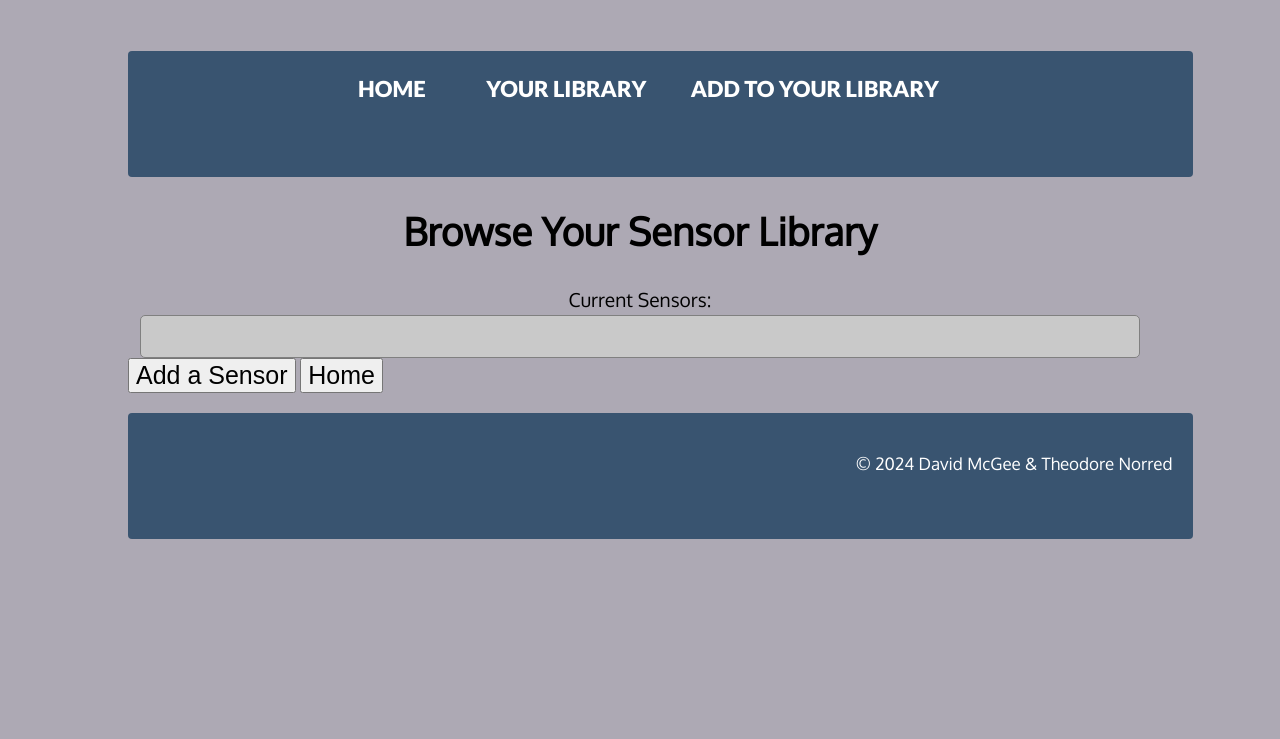
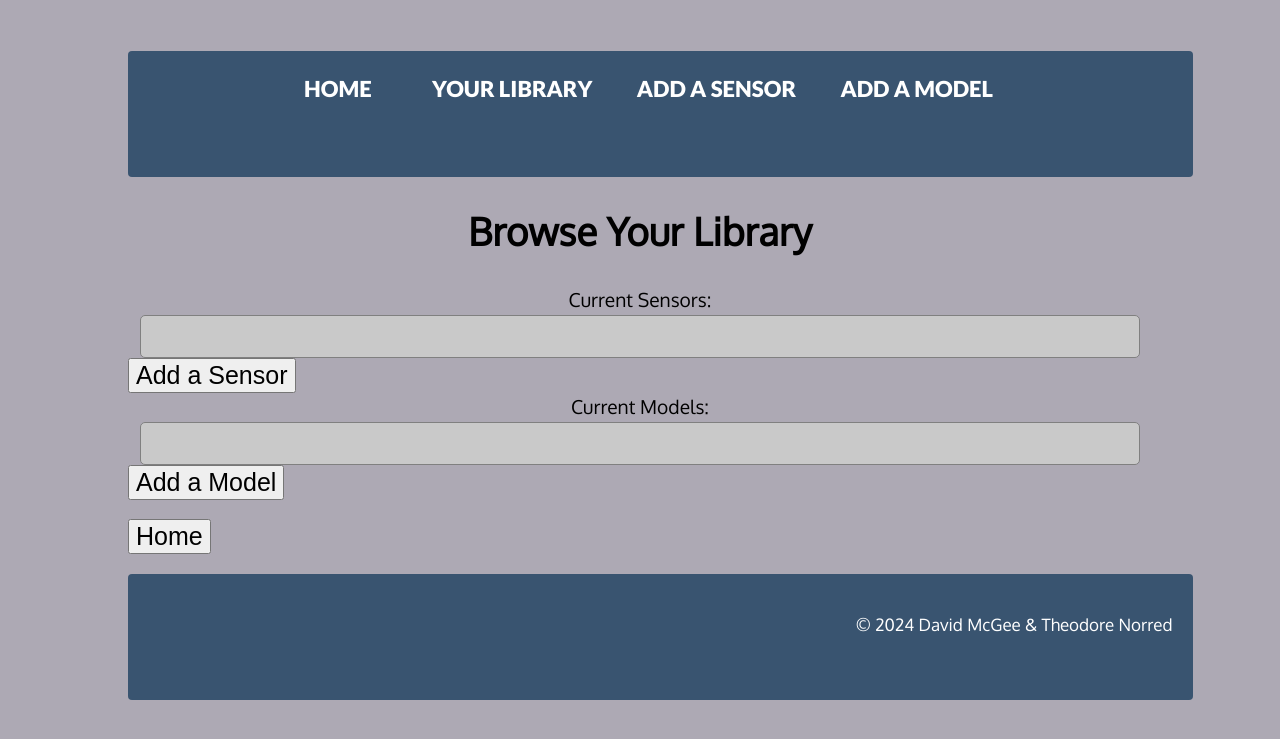
Before and after one commit to skipmcgee/wind-forecast, a Flask app: page /library in a window 1280 px wide. Shown: the top 739 px of the page. Run offline with Flask 3, Linux system fonts and the light colour scheme; data that the repository does not hold is empty; some libraries are stand-ins or nearby versions.

Commit message:
adding some model capability

```diff
--- a/app.py
+++ b/app.py
@@ -12,7 +12,6 @@ db_connection = db.connect_to_database()
 logger = logging.getLogger('werkzeug')
 entities_list = ['models', 'locations', 'sensors', 'forecasts', 'readings', ]
 info_dict = dict()
-editsensor = dict()
 
 # Routes
 @app.route("/index")
@@ -34,7 +33,7 @@ def root():
         info_dict['todate'] = request.form['todate']
         info_dict['sensorlist'] = request.form['sensorlist']
         logger.info(str(info_dict))
-        return redirect("/results", )
+        return redirect("/results", info_dict=info_dict)
 
 @app.route('/results', methods=["GET"])
 def results():
@@ -48,44 +47,72 @@ def results():
 @app.route('/library', methods=["POST", "GET"])
 def library():
     if request.method == "GET":
-        edit_sensor_query = f"SELECT sensorID, sensorName, sensorAPIKEY, sensorNumber, locationLatitude, locationLongitude, locationAltitude FROM Sensors\n JOIN Locations ON Sensors.sensorLocationID = Locations.locationID\n ORDER BY sensorName DESC;"
-        edit_sensor_obj = db.execute_query(db_connection=db_connection, query=edit_sensor_query)
-        edit_sensor_results = edit_sensor_obj.fetchall()
-        print(edit_sensor_results)
-        return render_template("library.html", sensors=edit_sensor_results)
+        sensor_query = f"SELECT sensorID, sensorName, sensorAPIKEY, sensorNumber, locationLatitude, locationLongitude, locationAltitude FROM Sensors\n JOIN Locations ON Sensors.sensorLocationID = Locations.locationID\n ORDER BY sensorName DESC;"
+        sensor_obj = db.execute_query(db_connection=db_connection, query=sensor_query)
+        sensor_results = sensor_obj.fetchall()
+        #print(edit_sensor_results)
+        model_query = f"SELECT * FROM Models\n ORDER BY modelName DESC;"
+        model_obj = db.execute_query(db_connection=db_connection, query=model_query)
+        model_results = model_obj.fetchall()
+        return render_template("library.html", sensors=sensor_results, models=model_results)
     elif request.method == "POST":
         # sql commands to update or add
         return redirect("/")
 
-@app.route("/delete/<int:sensorID>", methods=["POST",])
-def delete(sensorID):
+@app.route("/delete/sensor/<int:sensorID>", methods=["POST", "GET"])
+def deletesensor(sensorID):
     sensor_query = f"DELETE FROM Sensors\nWHERE sensorID={sensorID};"
     query_obj = db.execute_query(db_connection=db_connection, query=sensor_query)
 
     return redirect("/library")
 
-@app.route("/edit/<int:sensorID>", methods=["POST", "GET"])
+@app.route("/delete/model/<int:modelID>", methods=["POST", "GET"])
+def deletemodel(modelID):
+    logger.info(modelID)
+    model_query = f"DELETE FROM Models\nWHERE modelID={modelID};"
+    query_obj = db.execute_query(db_connection=db_connection, query=model_query)
+
+    return redirect("/library")
+
+@app.route("/edit/sensor/<int:sensorID>", methods=["POST", "GET"])
 def sensoredit(sensorID):
     if request.method == "GET":
         sensor_query = f"SELECT * FROM Sensors\nJOIN Locations ON Sensors.sensorLocationID = Locations.locationID\nWHERE Sensors.sensorID = {sensorID};"
         query_results = db.execute_query(db_connection=db_connection, query=sensor_query).fetchall()
         logger.info(query_results)
-        return render_template("edit.html", specific_sensor=query_results)
+        return render_template("editsensor.html", specific_sensor=query_results)
 
-    elif request.method == "Post":
+    elif request.method == "POST":
         logger.info(sensorID)
-        logger.info(str(editsensor))
-        sensor_query = f"UPDATE Sensors\nSET `sensorName` = {editsensor['sensorName']}, `sensorAPIKey` = {editsensor['sensorAPIKey']}, `sensorNumber` = {editsensor['sensorNumber']}, `sensorLocationID` = {editsensor['sensorLocationID']},\nWHERE `sensorID` = {sensorID};"
+        logger.info(str(request.form))
+        sensor_query = f"UPDATE Sensors\nSET `sensorName`='{request.form['sensorName']}', `sensorAPIKey`='{request.form['sensorAPIKey']}', `sensorNumber`='{request.form['sensorNumber']}', `sensorLocationID`='{request.form['sensorLocationID']}',\nWHERE Sensors.sensorID = {sensorID};"
         query_obj = db.execute_query(db_connection=db_connection, query=sensor_query)
-        location_query = f"UPDATE Locations\nSET `locationName`={editsensor['locationName']}, `locationLatitude`={editsensor['locationLatitude']}, `locationLongitude`={editsensor['locationLongitude']}, `locationAltitude`={editsensor['locationAltitude']},\nWHERE `locationID`=_locationID;"
+        id_sensor_query = f"SELECT sensorLocationID FROM Sensors\n WHERE Sensors.sensorID = {sensorID};"
+        _sensorLocationID = db.execute_query(db_connection=db_connection, query=sensor_query).fetchall()
+        location_query = f"UPDATE Locations\nSET `locationName`='{request.form['locationName']}', `locationLatitude`='{request.form['locationLatitude']}', `locationLongitude`='{request.form['locationLongitude']}', `locationAltitude`='{request.form['locationAltitude']}',\nWHERE Locations.locationID = {_sensorLocationID};"
         location_obj = db.execute_query(db_connection=db_connection, query=location_query)
 
         return redirect("/library")
 
-@app.route("/add", methods=["POST", "GET",])
+@app.route("/edit/model/<int:modelID>", methods=["POST", "GET"])
+def modeledit(modelID):
+    if request.method == "GET":
+        models_query = f"SELECT * FROM Models\nWHERE Models.modelID = {modelID};"
+        query_results = db.execute_query(db_connection=db_connection, query=models_query).fetchall()
+        logger.info(query_results)
+        return render_template("editmodel.html", specific_model=query_results)
+
+    elif request.method == "POST":
+        logger.info(f"updating name for {request.form['modelID']} to: {request.form['modelName']}")
+        model_query = f"UPDATE Models\nSET `modelName`='{request.form['modelName']}'\nWHERE Models.modelID = {modelID};"
+        query_obj = db.execute_query(db_connection=db_connection, query=model_query)
+
+        return redirect("/library")
+
+@app.route("/add/sensor", methods=["POST", "GET",])
 def addsensor():
     if request.method == "GET":
-        return render_template("add.html")
+        return render_template("addsensor.html")
 
     elif request.method == "POST":
         logger.info(str(request.form))
@@ -95,6 +122,17 @@ def addsensor():
         query_obj = db.execute_query(db_connection=db_connection, query=sensor_query)
         return redirect("/library")
 
+@app.route("/add/model", methods=["POST", "GET",])
+def addmodel():
+    if request.method == "GET":
+        return render_template("addmodel.html")
+    elif request.method == "POST":
+        logger.info(str(request.form))
+        model_update = f"INSERT INTO `Models` (modelName)\n VALUES ('{request.form['modelName'].upper()}');"
+        model_obj = db.execute_query(db_connection=db_connection, query=model_update)
+        return redirect("/library")
+
+
 if __name__ == "__main__":
     port = int(os.environ.get('PORT', 3000))
     app.run(port=port, debug=True)
--- a/templates/add.html
+++ b/templates/addsensor.html
@@ -3,7 +3,7 @@
 {% block content %}
 	<h1>{% block title %} Add a Sensor and Location {% endblock %}</h1>
     <div>
-        <form name="addSensor" id="addSensor" action="/add" method="post">
+        <form name="addSensor" id="addSensor" action="/addsensor" method="post">
             <legend><strong>Add Sensor:</strong></legend>
             <fieldset>
 
--- a/templates/base.j2
+++ b/templates/base.j2
@@ -21,7 +21,8 @@
     <nav class="navbar">
         <a href="/">Home</a>
         <a href="/library">Your Library</a>
-        <a href="/add">Add to Your Library</a>
+        <a href="/add/sensor">Add a Sensor</a>
+        <a href="/add/model">Add a Model</a>
     </nav>
     <main>
         <p></p>
--- a/templates/edit.html
+++ b/templates/editsensor.html
@@ -3,7 +3,7 @@
 {% block content %}
 	<h1>{% block title %} Edit a Sensor or Location {% endblock %}</h1>
     <div>
-        <form name="editsensor" id="editsensor" action="/edit/{{specific_sensor[0].sensorID}}" method="post">
+        <form name="editsensor" id="editsensor" action="/edit/sensor/{{specific_sensor[0].sensorID}}" method="post">
             <legend><strong>Edit Sensor:</strong></legend>
             <fieldset>
                 <!-- We can preset form inputs to match attributes currently stored for 'id' of the sensor to be updated via value= and accessing our passed Sensors list -->
--- a/templates/library.html
+++ b/templates/library.html
@@ -1,8 +1,8 @@
 {% extends 'base.j2' %}
 
 {% block content %}
-	<h1>{% block title %} Browse Your Sensor Library {% endblock %}</h1>
-    <div>
+	<h1>{% block title %} Browse Your Library {% endblock %}</h1>
+    <div id="sensorlibrary">
         <table border="1" cellpadding="5">
             <caption>Current Sensors: </caption>
             <!-- Access sensors list passed from app.py -->
@@ -30,15 +30,51 @@
                         <td>{{item[key]}}</td>
                         {% endfor %}
                         <p></p>
-                        <td><a href="/edit/{{item.sensorID}}" class="btn btn-default" method="get">Edit</a></td>
-						<td><a href="/delete/{{item.sensorID}}" class="btn btn-default" method="post">Delete</a></td>
+                        <td><a href="/edit/sensor/{{item.sensorID}}" class="btn btn-default" method="get">Edit</a></td>
+						<td><a href="/delete/sensor/{{item.sensorID}}" class="btn btn-default" method="post">Delete</a></td>
                     </tr>
                     {% endfor %}
             {% endif %}
         </table>
 
-        <a href='/add'><input class="btn" type="button" value="Add a Sensor" method="get"></a>
-        <a href='/'><input class="btn" type="button" value="Home"></a>
-<div id="edit">
+        <a href='/add/sensor'><input class="btn" type="button" value="Add a Sensor" method="get"></a>
+    </div>
+    <div id=""modellibrary>
+        <table border="1" cellpadding="5">
+            <caption>Current Models: </caption>
+            <!-- Access models list passed from app.py -->
+            {% if models %}
+                <thead>
+                    <tr>
+                        <!-- Iterate through each key in the first entry to get the column name -->
+                        {% for key in models[0].keys() %}
 
+                        <!-- Create a <th> tag with the key inside of it, this will be our header row -->
+                        <th scope="col" data-field="{{ key }}" data-filter-control="input">{{ key }}</th>
+
+                        <!-- End of this for loop -->
+                        {% endfor %}
+                    </tr>
+
+                <tbody>
+                    <!-- Now, iterate through every item in models -->
+                    {% for item in models %}
+                    <tr>
+                        <!-- Then iterate through every key in the current item dictionary -->
+                        {% for key in item.keys() %}
+
+                        <!-- Create a <td> element with the value of that key in it -->
+                        <td>{{item[key]}}</td>
+                        {% endfor %}
+                        <p></p>
+                        <td><a href="/edit/model/{{item.modelID}}" class="btn btn-default" method="get">Edit</a></td>
+						<td><a href="/delete/model/{{item.modelID}}" class="btn btn-default" method="post">Delete</a></td>
+                    </tr>
+                    {% endfor %}
+            {% endif %}
+        </table>
+        <a href='/add/model'><input class="btn" type="button" value="Add a Model" method="get"></a>
+    </div>
+    <p></p>
+    <a href='/'><input class="btn" type="button" value="Home"></a>
 {% endblock %}
```
Also changed, not shown: templates/addmodel.html (added, +17 -0 lines), templates/editmodel.html (added, +17 -0 lines).
